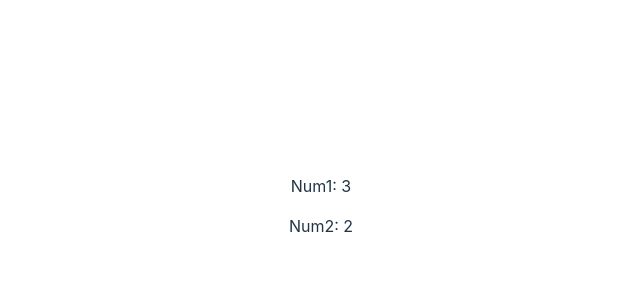
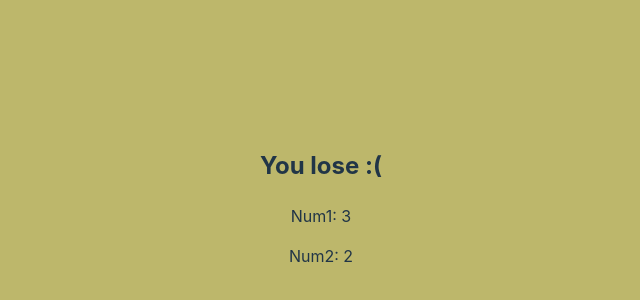
Before and after one commit to yisusworldwide/my-react-apps, a React (Vite) app: page / in a window 1280 px wide. Shown: the part 194-494 px from the top of the page, without its empty margins (319-959 px from the left). Built offline with nearby package versions, Linux system fonts and the light colour scheme.

Commit message:
Plain react conditional

```diff
--- a/src/DoubleDice.jsx
+++ b/src/DoubleDice.jsx
@@ -1,9 +1,11 @@
 export default function DoubleDice (){
     const num1 = Math.floor(Math.random() * 3) +1;
     const num2 = Math.floor(Math.random() * 3) +1;
+    const result = num1 === num2 ? "You win!" : "You lose :(";
 
     return (
         <div>
+            <h2>{result}</h2>
             <p>Num1: {num1}</p>
             <p>Num2: {num2}</p>
         </div>
--- a/src/index.css
+++ b/src/index.css
@@ -29,6 +29,7 @@ body {
   place-items: center;
   min-width: 320px;
   min-height: 100vh;
+  background-color: darkkhaki;
 }
 
 h1 {
```
